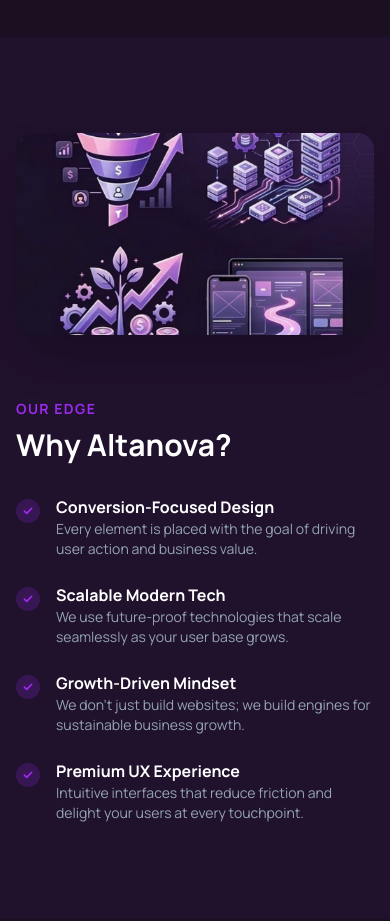
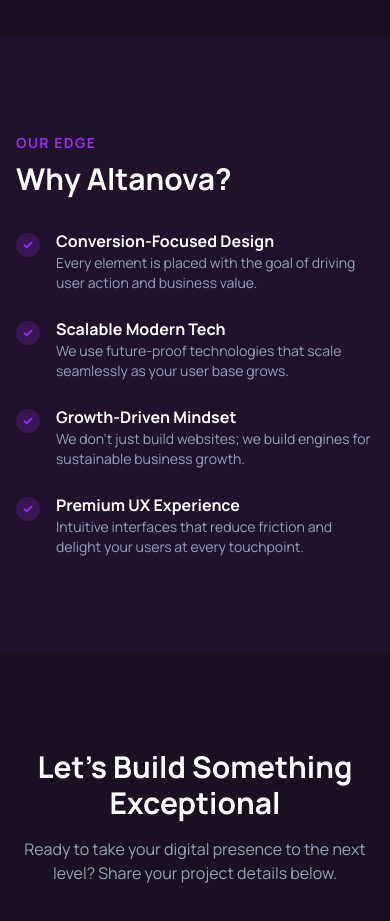
Before and after one commit to chantaldev/altaNovaAgency-, a website: page index.html in a window 390 px wide. Shown: the part 2940-3861 px from the top of the page. Drawn offline with nearby package versions, Linux system fonts and the light colour scheme.

Commit message:
Hide 'Why Altanova' image on mobile and tablet screens

```diff
--- a/index.html
+++ b/index.html
@@ -277,7 +277,7 @@
     <section class="py-24 bg-slate-50 dark:bg-primary/5" id="about">
         <div class="max-w-7xl mx-auto px-4 sm:px-6 lg:px-8">
             <div class="grid grid-cols-1 lg:grid-cols-2 gap-16 items-center">
-                <div class="relative rounded-2xl overflow-hidden aspect-video shadow-2xl">
+                <div class="hidden lg:block relative rounded-2xl overflow-hidden aspect-video shadow-2xl">
                     <img alt="Why Altanova Graph" class="object-cover w-full h-full" src="images/why-section.jpg" />
                 </div>
                 <div>
```
